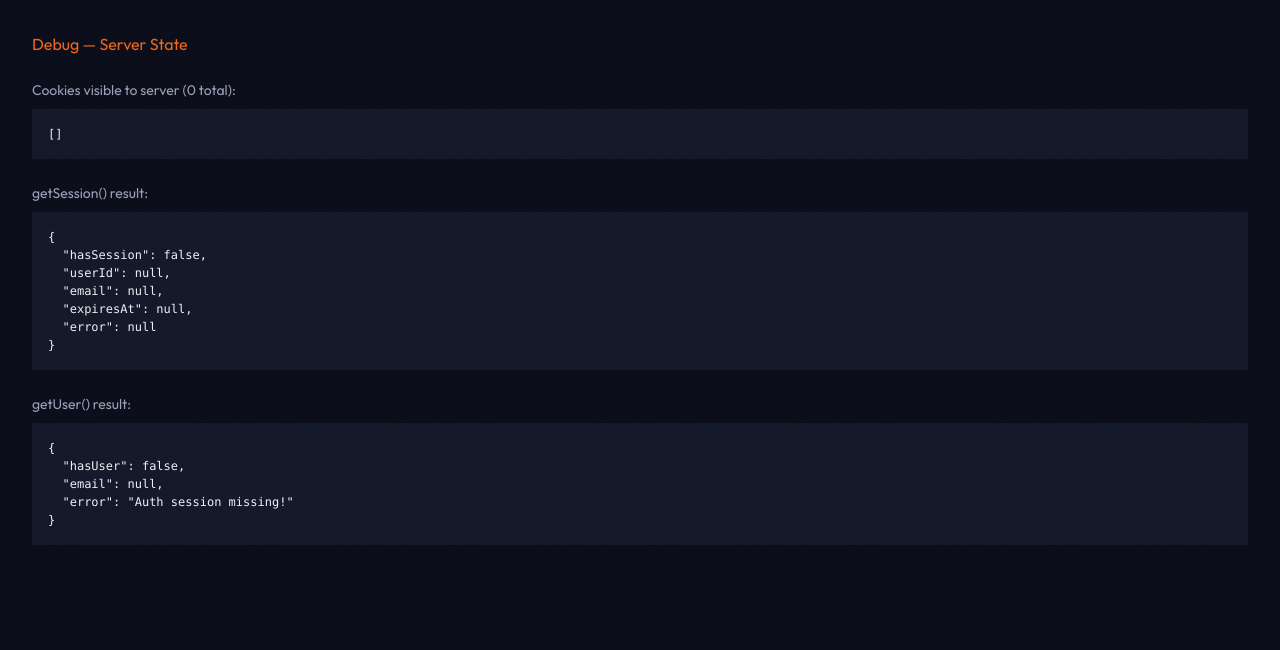
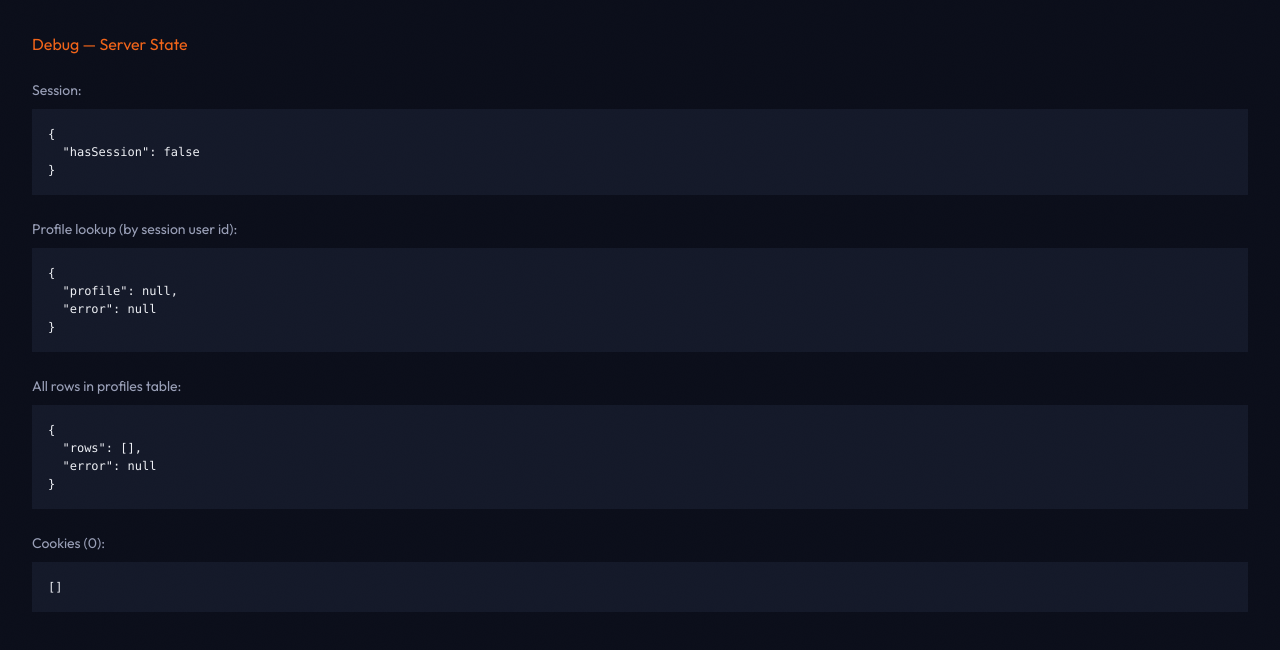
Before and after one commit to kromium-coralharbour/kromium-crm, a Next.js app: page /debug in a window 1280 px wide. Shown: the top 650 px of the page. Built offline with nearby package versions, Linux system fonts and the light colour scheme; no server answers; the database is empty.

Commit message:
Update page.tsx

```diff
--- a/src/app/debug/page.tsx
+++ b/src/app/debug/page.tsx
@@ -1,41 +1,48 @@
 import { cookies } from 'next/headers'
 import { createClient } from '@/lib/supabase/server'
+import { redirect } from 'next/navigation'
 
 export default async function DebugPage() {
   const cookieStore = await cookies()
   const allCookies = cookieStore.getAll()
+  const supabase = await createClient()
 
-  const supabase = await createClient()
-  const { data: { session }, error: sessionError } = await supabase.auth.getSession()
-  const { data: { user }, error: userError } = await supabase.auth.getUser().catch(() => ({ data: { user: null }, error: 'threw' }))
+  const { data: { session } } = await supabase.auth.getSession()
+
+  // Try the exact same query the layout does
+  let profileResult: any = null
+  let profileError: any = null
+  if (session?.user?.id) {
+    const res = await supabase.from('profiles').select('*').eq('id', session.user.id).single()
+    profileResult = res.data
+    profileError  = res.error
+  }
+
+  // Try listing all profiles
+  const { data: allProfiles, error: listError } = await supabase.from('profiles').select('*')
 
   return (
     <div style={{ background:'#0B0E1A', minHeight:'100vh', padding:32, fontFamily:'monospace', color:'#EEF0F5' }}>
       <h1 style={{ color:'#F26419', marginBottom:24 }}>Debug — Server State</h1>
 
-      <h2 style={{ color:'#9AA0B8', marginBottom:8, fontSize:14 }}>Cookies visible to server ({allCookies.length} total):</h2>
-      <pre style={{ background:'#141929', padding:16, marginBottom:24, fontSize:12, overflow:'auto', whiteSpace:'pre-wrap' }}>
-        {JSON.stringify(allCookies.map(c => ({ name: c.name, valueLength: c.value.length, preview: c.value.slice(0, 60) + '...' })), null, 2)}
+      <h2 style={{ color:'#9AA0B8', marginBottom:8, fontSize:14 }}>Session:</h2>
+      <pre style={{ background:'#141929', padding:16, marginBottom:24, fontSize:12, whiteSpace:'pre-wrap' }}>
+        {JSON.stringify({ hasSession: !!session, userId: session?.user?.id, email: session?.user?.email }, null, 2)}
       </pre>
 
-      <h2 style={{ color:'#9AA0B8', marginBottom:8, fontSize:14 }}>getSession() result:</h2>
-      <pre style={{ background:'#141929', padding:16, marginBottom:24, fontSize:12, overflow:'auto', whiteSpace:'pre-wrap' }}>
-        {JSON.stringify({
-          hasSession: !!session,
-          userId: session?.user?.id ?? null,
-          email: session?.user?.email ?? null,
-          expiresAt: session?.expires_at ?? null,
-          error: sessionError?.message ?? null,
-        }, null, 2)}
+      <h2 style={{ color:'#9AA0B8', marginBottom:8, fontSize:14 }}>Profile lookup (by session user id):</h2>
+      <pre style={{ background:'#141929', padding:16, marginBottom:24, fontSize:12, whiteSpace:'pre-wrap' }}>
+        {JSON.stringify({ profile: profileResult, error: profileError }, null, 2)}
       </pre>
 
-      <h2 style={{ color:'#9AA0B8', marginBottom:8, fontSize:14 }}>getUser() result:</h2>
-      <pre style={{ background:'#141929', padding:16, marginBottom:24, fontSize:12, overflow:'auto', whiteSpace:'pre-wrap' }}>
-        {JSON.stringify({
-          hasUser: !!user,
-          email: user?.email ?? null,
-          error: typeof userError === 'string' ? userError : userError?.message ?? null,
-        }, null, 2)}
+      <h2 style={{ color:'#9AA0B8', marginBottom:8, fontSize:14 }}>All rows in profiles table:</h2>
+      <pre style={{ background:'#141929', padding:16, marginBottom:24, fontSize:12, whiteSpace:'pre-wrap' }}>
+        {JSON.stringify({ rows: allProfiles, error: listError }, null, 2)}
+      </pre>
+
+      <h2 style={{ color:'#9AA0B8', marginBottom:8, fontSize:14 }}>Cookies ({allCookies.length}):</h2>
+      <pre style={{ background:'#141929', padding:16, fontSize:12, whiteSpace:'pre-wrap' }}>
+        {JSON.stringify(allCookies.map(c => ({ name: c.name, len: c.value.length })), null, 2)}
       </pre>
     </div>
   )
```
